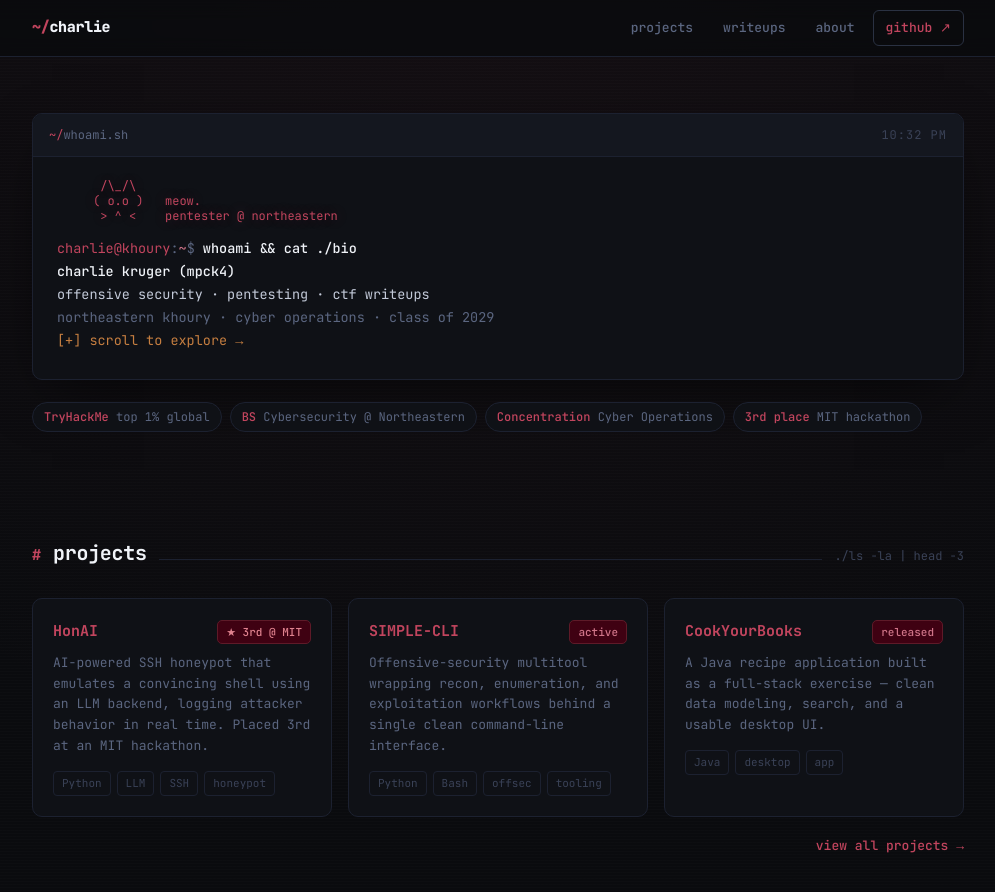
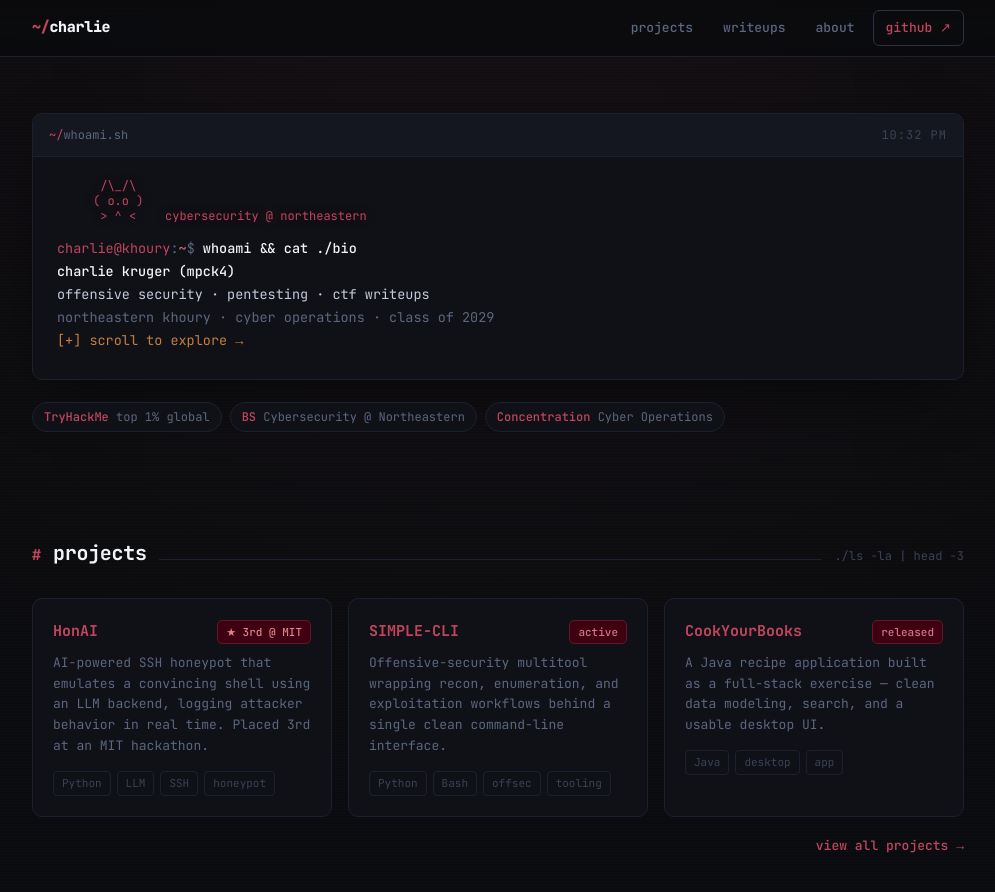
Before and after one commit to mpck4/mpck4.github.io, a Jekyll site: the page built from index.html, in a window 1280 px wide and 900 px high. Shown: the top 892 px of the window, without its empty margins (142-1137 px from the left). Built offline with Jekyll 4.4.1, drawn with Linux system fonts in a browser that asks for light colours; the list of posts is cut into pages by our own code.

Commit message:
Update home.html

```diff
--- a/_layouts/home.html
+++ b/_layouts/home.html
@@ -10,8 +10,8 @@ layout: default
     </div>
     <div class="term-body">
 <div class="cat">      /\_/\
-     ( o.o )   meow.
-      &gt; ^ &lt;    pentester @ northeastern
+     ( o.o )
+      &gt; ^ &lt;    cybersecurity @ northeastern
 </div>
       <div class="line"><span class="sh-prompt">charlie@khoury</span><span class="sh-dim">:</span><span class="sh-path">~</span><span class="sh-dim">$</span> <span class="sh-white">whoami &amp;&amp; cat ./bio</span></div>
       <div class="line"><span class="sh-white">charlie kruger (mpck4)</span></div>
@@ -25,7 +25,6 @@ layout: default
     <span class="pill"><b>TryHackMe</b> top 1% global</span>
     <span class="pill"><b>BS</b> Cybersecurity @ Northeastern</span>
     <span class="pill"><b>Concentration</b> Cyber Operations</span>
-    <span class="pill"><b>3rd place</b> MIT hackathon</span>
   </div>
 </header>
 
```
